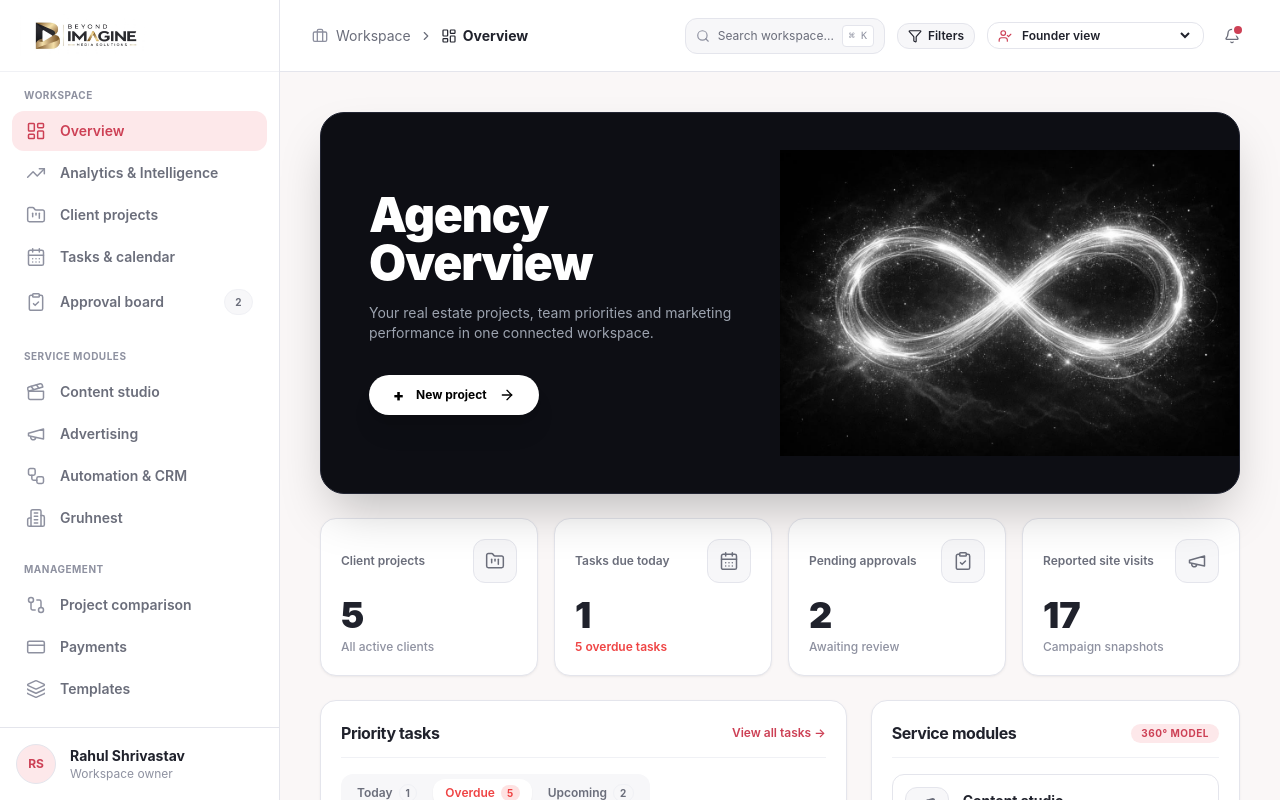
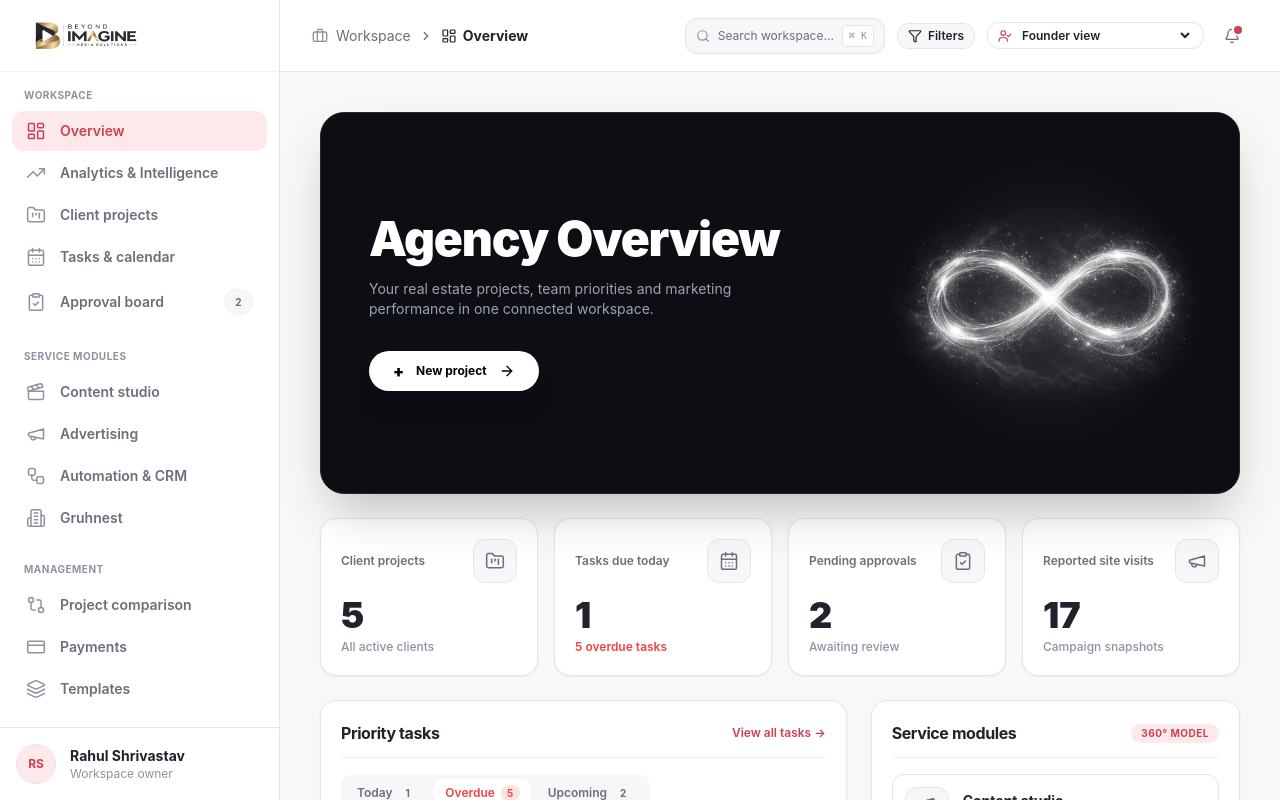
Before and after one commit to shubhamm-18/bim, a Next.js app: page / in a window 1280 px wide. Shown: the top 800 px of the page. Built offline with nearby package versions, Linux system fonts and the light colour scheme.

Commit message:
feat(hero): blend infinity logo seamlessly with screen mix-blend and radial feathering

```diff
--- a/src/components/features/overview/OverviewHero.tsx
+++ b/src/components/features/overview/OverviewHero.tsx
@@ -4,19 +4,18 @@ import React from 'react';
 import { ArrowRight } from 'lucide-react';
 import { agencyConfig } from '@/config/agency.config';
 import { useWorkspaceStore } from '@/store/workspace-store';
-import { getHeroDateFormatted } from '@/lib/utils';
 
 export function OverviewHero() {
   const { setIsNewProjectModalOpen } = useWorkspaceStore();
 
   return (
     <div className="relative overflow-hidden rounded-3xl bg-surface-darkHero border border-border-darkHero shadow-2xl text-white">
-      {/* Ambient Glow */}
-      <div className="absolute -top-32 -left-32 w-80 h-80 bg-brand/20 rounded-full blur-3xl pointer-events-none" />
+      {/* Subtle Ambient Brand Glow */}
+      <div className="absolute -top-32 -left-32 w-80 h-80 bg-brand/15 rounded-full blur-3xl pointer-events-none" />
 
-      <div className="grid grid-cols-1 lg:grid-cols-12 min-h-hero items-stretch">
-        {/* LEFT SIDE: Text, Badges, Headline & Button */}
-        <div className="lg:col-span-6 p-6 sm:p-10 lg:p-12 flex flex-col justify-center relative z-10">
+      <div className="grid grid-cols-1 lg:grid-cols-12 min-h-hero items-center">
+        {/* LEFT SIDE: Text, Headline & Button */}
+        <div className="lg:col-span-7 p-6 sm:p-10 lg:p-12 flex flex-col justify-center relative z-10">
           <div>
             {/* Main Hero Headline */}
             <h1 className="text-3xl sm:text-5xl font-black tracking-tight text-white leading-[1.1] mb-2">
@@ -28,7 +27,7 @@ export function OverviewHero() {
               {agencyConfig.brand.tagline}
             </p>
 
-            {/* Primary Action Pill Button (Left Side) */}
+            {/* Primary Action Pill Button */}
             <div className="mt-8">
               <button
                 onClick={() => setIsNewProjectModalOpen(true)}
@@ -42,11 +41,25 @@ export function OverviewHero() {
           </div>
         </div>
 
-        {/* RIGHT SIDE: Cosmic Infinity Symbol (Full Visibility without Dark Fade) */}
-        <div
-          className="lg:col-span-6 relative min-h-heroMedia lg:min-h-full overflow-hidden bg-cover sm:bg-contain bg-center sm:bg-right bg-no-repeat"
-          style={{ backgroundImage: "url('/banners/hero banner.jpg')" }}
-        />
+        {/* RIGHT SIDE: Cute, Seamlessly Blended Infinity Logo */}
+        <div className="lg:col-span-5 flex items-center justify-center p-6 sm:p-8 relative">
+          {/* Soft ambient cosmic glow behind the infinity */}
+          <div className="absolute w-56 h-56 bg-white/5 rounded-full blur-2xl pointer-events-none" />
+
+          {/*
+            mix-blend-screen: Image ke pure black background ko 100% transparent bana deta hai!
+            radial-gradient mask: Charo taraf ke edges ko feather karke background me seamlessly blend kar deta hai!
+          */}
+          <img
+            src="/banners/hero banner.jpg"
+            alt="Beyond Imagine Infinity Logo"
+            className="w-full max-w-xs sm:max-w-sm h-auto object-contain select-none pointer-events-none mix-blend-screen transition-all"
+            style={{
+              maskImage: 'radial-gradient(ellipse at center, rgba(0,0,0,1) 50%, rgba(0,0,0,0) 75%)',
+              WebkitMaskImage: 'radial-gradient(ellipse at center, rgba(0,0,0,1) 50%, rgba(0,0,0,0) 75%)',
+            }}
+          />
+        </div>
       </div>
     </div>
   );
```
